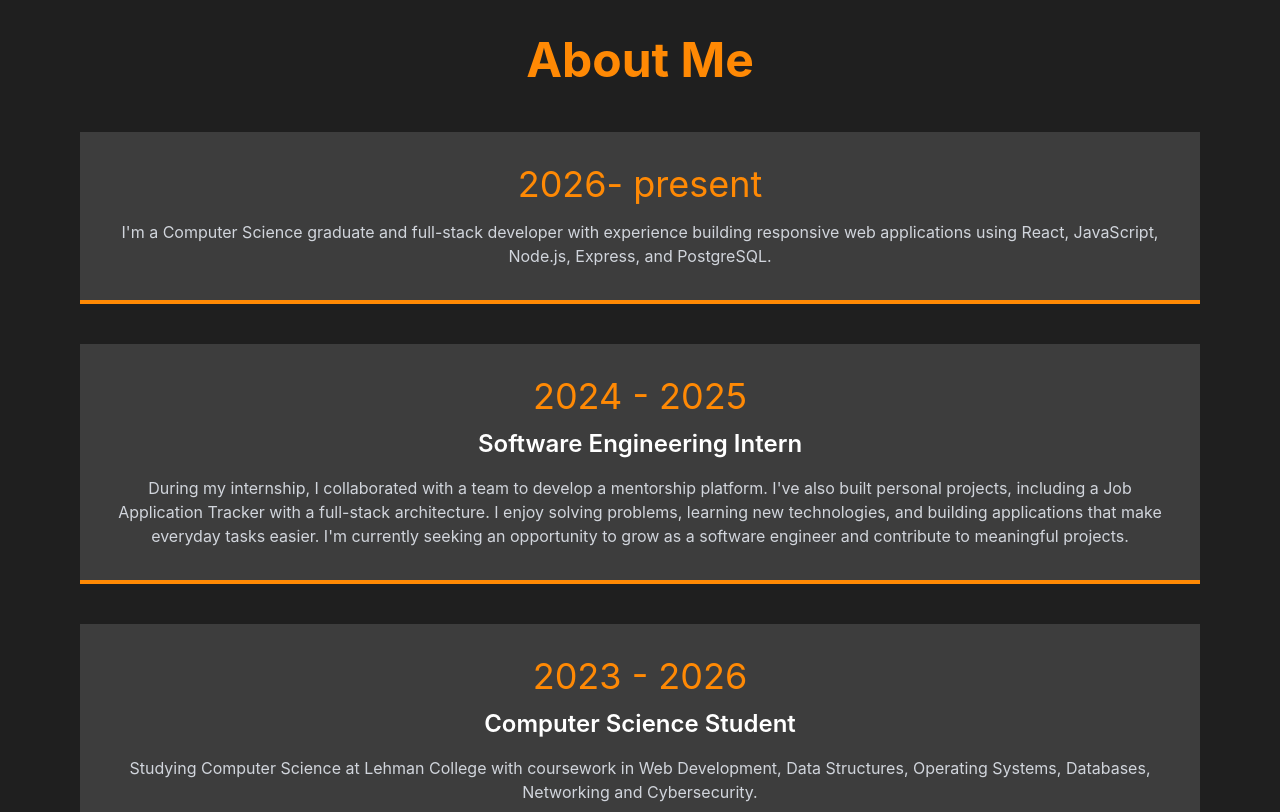
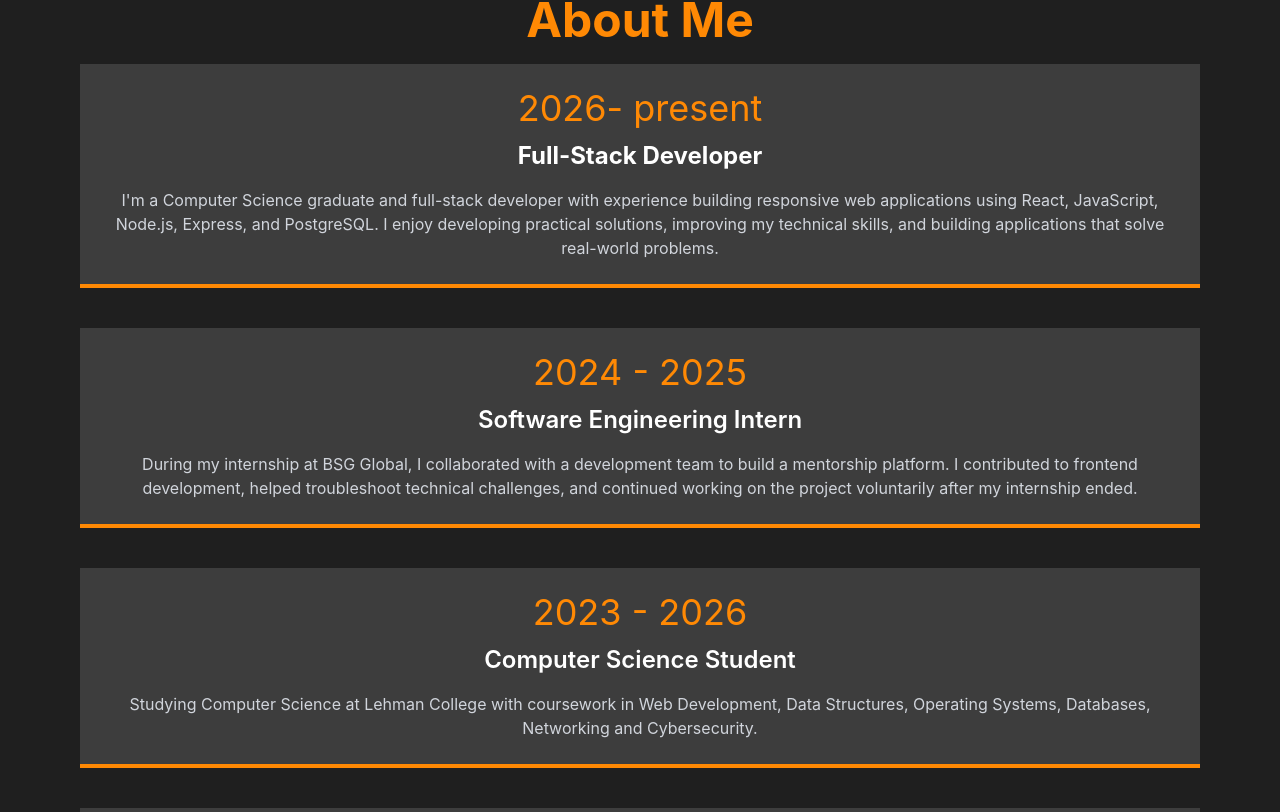
Before and after one commit to abdel1413/portfolioApp, a React (Vite) app: page / in a window 1280 px wide. Shown: the part 788-1600 px from the top of the page. Built offline with nearby package versions, Linux system fonts and the light colour scheme.

Commit message:
update navbar and about pages

```diff
--- a/src/components/About.jsx
+++ b/src/components/About.jsx
@@ -5,27 +5,25 @@ export const About =()=>{
     return(
     <>
 
-    <section id="about" className="bg-[#1f1f1f] text-white py-20">
+    <section id="about" className="bg-[#1f1f1f] text-white py-10 scroll-mt-20">
   <div className="max-w-6xl mx-auto px-4">
 
-    <h2 className="text-5xl font-bold text-center text-orange-400 mb-12">
+    <h2 className="text-5xl font-bold text-center text-orange-400 mb-5">
       About Me
     </h2>
 
     <div className="space-y-10">
 
-      <div className="bg-[#3d3d3d] border-b-4 border-orange-400 p-8 text-center">
+      <div className="bg-[#3d3d3d] border-b-4 border-orange-400 p-6 text-center">
         <h3 className="text-4xl text-orange-400 mb-3">
            2026- present
         </h3>
+        <h1 className="text-2xl font-bold">Full-Stack Developer</h1>
         <p className="mt-4 text-gray-300">
-         I'm a Computer Science graduate and full-stack developer with
-          experience building responsive web applications using React,
-          JavaScript, Node.js, Express, and PostgreSQL.
-
+        I'm a Computer Science graduate and full-stack developer with experience building responsive web applications using React, JavaScript, Node.js, Express, and PostgreSQL. I enjoy developing practical solutions, improving my technical skills, and building applications that solve real-world problems.
         </p>
       </div>
-      <div className="bg-[#3d3d3d] border-b-4 border-orange-400 p-8 text-center">
+      <div className="bg-[#3d3d3d] border-b-4 border-orange-400 p-6 text-center">
         <h3 className="text-4xl text-orange-400 mb-3">
           2024 - 2025
         </h3>
@@ -36,17 +34,10 @@ export const About =()=>{
 
         <p className="mt-4 text-gray-300">
 
-During my internship, I collaborated with a
- team to develop a mentorship platform. I've also built personal projects,
- including a Job Application Tracker with a full-stack architecture.
-
-I enjoy solving problems, learning new technologies,
- and building applications that make everyday tasks
- easier. I'm currently seeking an opportunity to grow as a software engineer
-  and contribute to meaningful projects.
+           During my internship at BSG Global, I collaborated with a development team to build a mentorship platform. I contributed to frontend development, helped troubleshoot technical challenges, and continued working on the project voluntarily after my internship ended.
         </p>
       </div>
-      <div className="bg-[#3d3d3d] border-b-4 border-orange-400 p-8 text-center">
+      <div className="bg-[#3d3d3d] border-b-4 border-orange-400 p-6 text-center">
         <h3 className="text-4xl text-orange-400 mb-3">
           2023 - 2026
         </h3>
@@ -65,7 +56,7 @@ I enjoy solving problems, learning new technologies,
 
 
 
-      <div className="bg-[#3d3d3d] border-b-4 border-orange-400 p-8 text-center">
+      <div className="bg-[#3d3d3d] border-b-4 border-orange-400 p-6 text-center">
         <h3 className="text-4xl text-orange-400 mb-3">
           Full Stack Projects
         </h3>
--- a/src/components/Navbar.jsx
+++ b/src/components/Navbar.jsx
@@ -26,7 +26,7 @@ export const Navbar = () => {
             PROJECTS
           </a>
           <a
-            href="/AboulayeTchakoura__.pdf"
+            href="/Aboulaye_Tchakoura__.pdf"
             target="_blank"
             rel="noopener noreferrer"
             className="text-blue-300 hover:text-orange-400"
```
